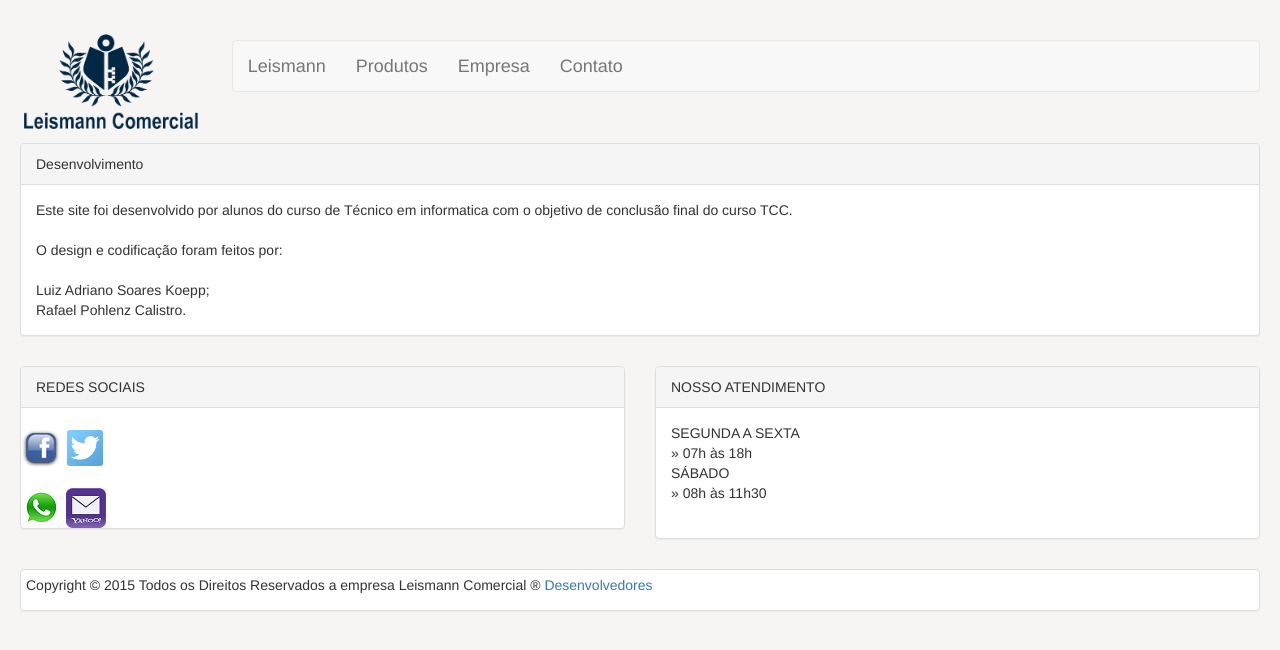
After one commit to RafaelPohlenz/Leinsmann, a PHP site: page /desen.php in a window 1280 px wide. The commit adds this page. Shown: the top 650 px of the page. Run offline with PHP 8.4, Linux system fonts and the light colour scheme; some libraries are stand-ins or nearby versions.

Commit message:
desenvolvedores

```diff
--- /dev/null
+++ b/desen.php
@@ -0,0 +1,44 @@
+<!DOCTYPE html>
+<html>
+<head>
+	<title>Desenvolvedores</title>
+
+	<meta charset="utf-8"/>
+
+	<!-- Latest compiled and minified CSS -->
+	<link rel="stylesheet" href="http://maxcdn.bootstrapcdn.com/bootstrap/3.3.5/css/bootstrap.min.css">
+
+	<!-- jQuery library -->
+	<script src="https://ajax.googleapis.com/ajax/libs/jquery/1.11.3/jquery.min.js"></script>
+
+	<!-- Latest compiled JavaScript -->
+	<script src="http://maxcdn.bootstrapcdn.com/bootstrap/3.3.5/js/bootstrap.min.js"></script>
+
+
+	<link rel="stylesheet" type="text/css" href="style.css">
+</head>
+<body>
+<div class="container">
+<?php include 'menu.php' ?>
+	<div class="row">
+		<div class="col-sm-12">
+			<div class="panel panel-default">
+			<!-- 	ATENDIMENTO -->
+			<div class="panel-heading">Desenvolvimento</div>
+			<div class="panel-body">
+
+				Este site foi desenvolvido por alunos do curso de Técnico em informatica com o objetivo de conclusão final do curso TCC.<br><br>
+				O design e codificação foram feitos por:<br><br>
+				Luiz Adriano Soares Koepp;<br>
+				Rafael Pohlenz Calistro.
+				</div>
+			</div>
+		</div>
+	</div>
+
+	<?php include 'rodape.php' ?>
+
+
+</div>
+</body>
+</html>
--- a/rodape.php
+++ b/rodape.php
@@ -31,7 +31,7 @@
 		<div class="col-sm-12">
 			<div class="panel panel-default">
 				<!-- ... painel todo aqui ... -->
-				<p>Copyright © 2015 Todos os Direitos Reservados a empresa Leismann Comercial ® </p>
+				<p>Copyright © 2015 Todos os Direitos Reservados a empresa Leismann Comercial ® <a href="desen.php">Desenvolvedores</a>  </p>
 			</div>
 		</div>
 
--- a/style.css
+++ b/style.css
@@ -1,6 +1,6 @@
 .img-responsive{ max-width: 100%; height: auto;display: block}
 body{background-color:#F7F4F4 ;width: auto;height: auto;margin: auto;}
-.container{margin: auto;width: auto;height: auto;padding: 20px }
+.container{margin: auto;width: auto;height: auto;padding: 20px; }
 img{margin: auto;}
 
 .myCarousel{margin: auto;width: auto;height: auto;color: black}
```
